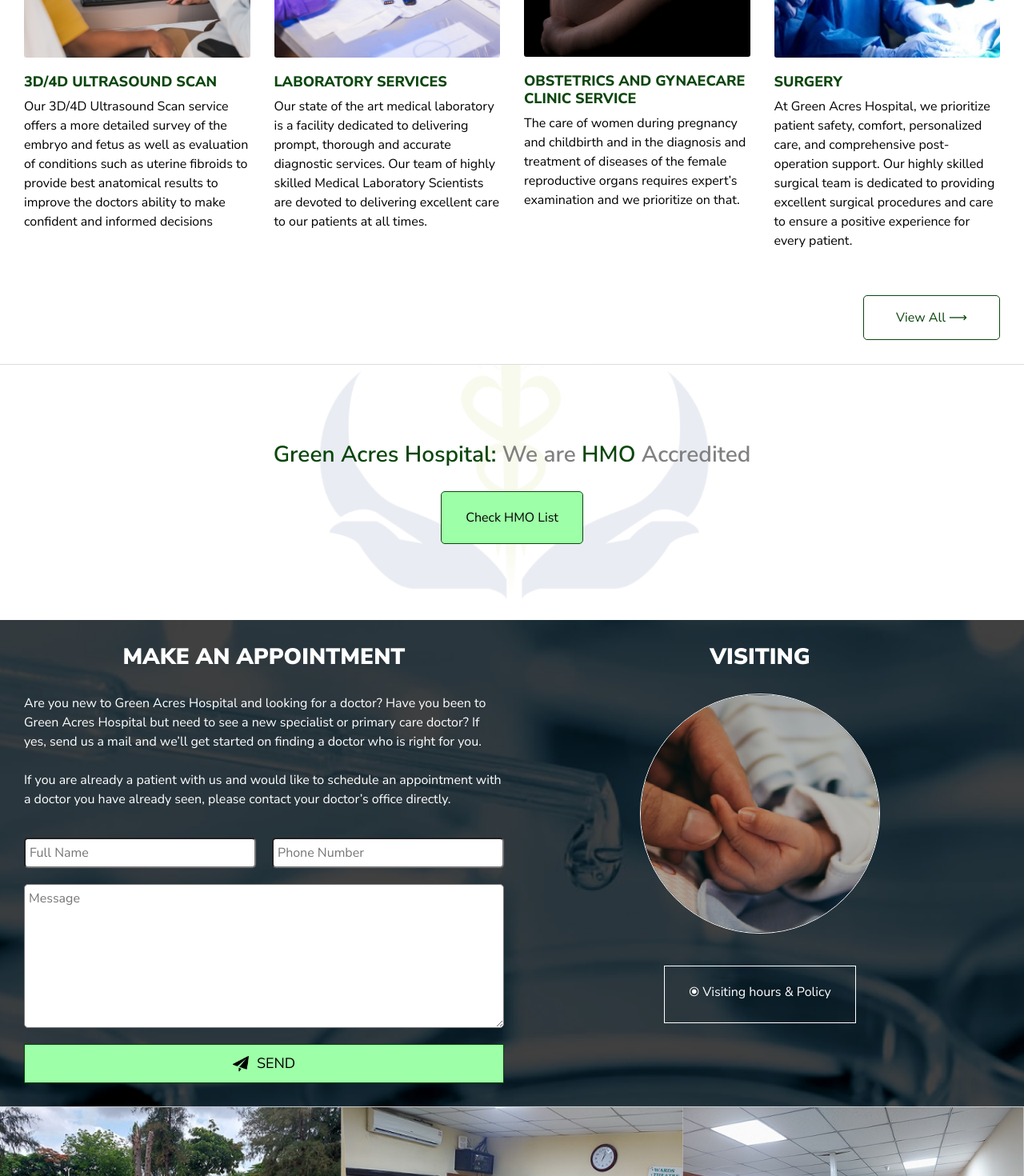
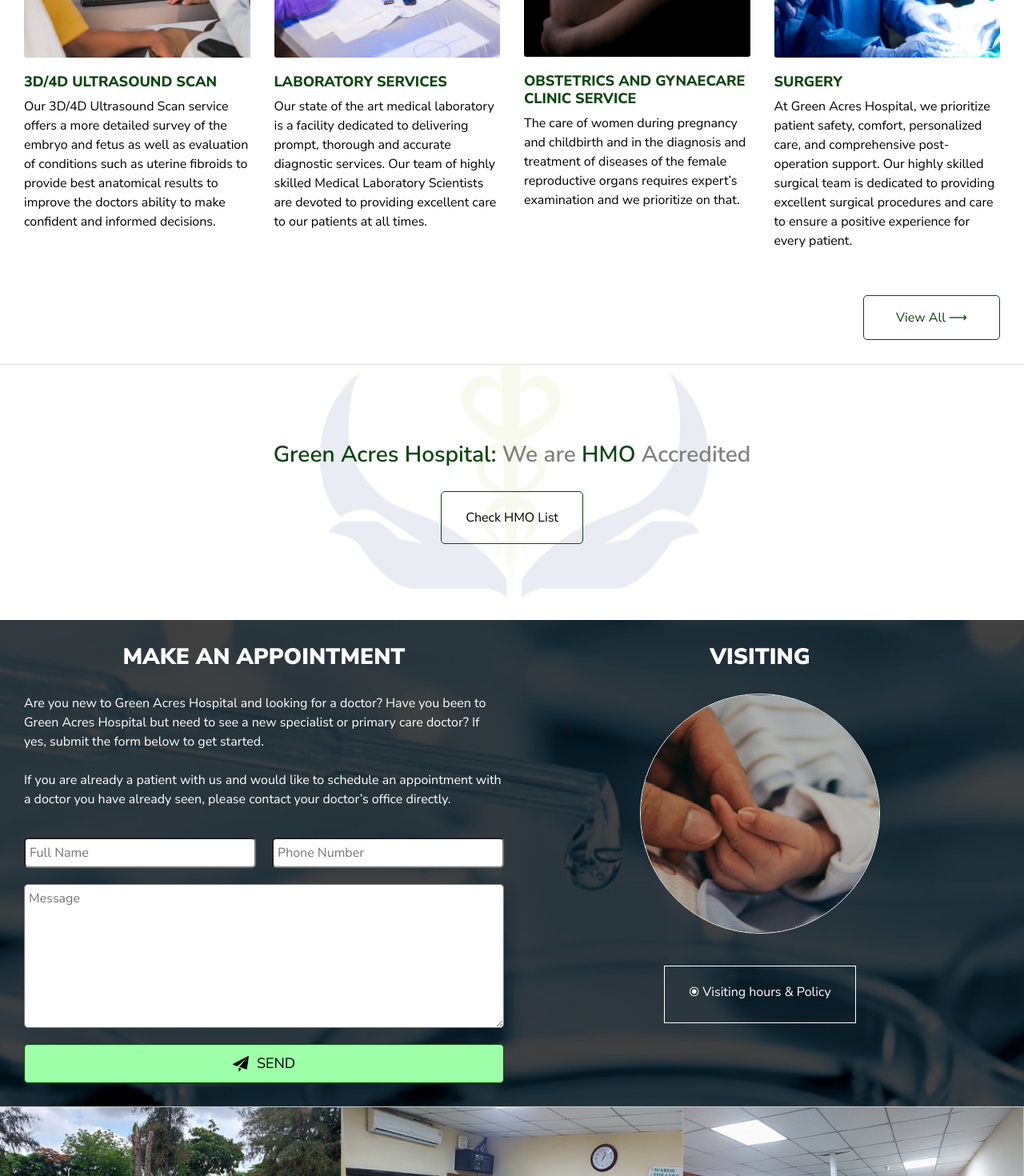
Before and after one commit to iamemmy/Greenacreshospital, a React (Vite) app: page / in a window 1280 px wide. Shown: the part 1560-3030 px from the top of the page at 80% size. Built offline with nearby package versions, Linux system fonts and the light colour scheme.

Commit message:
Commit
Commit

```diff
--- a/src/components/Appointment.jsx
+++ b/src/components/Appointment.jsx
@@ -9,8 +9,7 @@
             <h3>Make An Appointment</h3>
             <p>
                 Are you new to Green Acres Hospital and looking for a doctor? Have you been to Green Acres Hospital
-                but need to see a new specialist or primary care doctor? If yes, send us a mail and we’ll get started
-                on finding a doctor who is right for you.
+                but need to see a new specialist or primary care doctor? If yes, submit the form below to get started.
                 <br /><br />
                 If you are already a patient with us and would like to schedule an appointment with a doctor you have
                 already seen, please contact your doctor’s office directly.
--- a/src/components/Footer.jsx
+++ b/src/components/Footer.jsx
@@ -44,7 +44,7 @@
                 <a href="">
                     <img src={Icon3} alt="" />
                 </a>
-                <a href="">
+                <a href="https://www.facebook.com/profile.php?id=100063471673484">
                     <img src={Icon4} alt="" />
                 </a>
             </div>
--- a/src/components/Services.jsx
+++ b/src/components/Services.jsx
@@ -46,7 +46,7 @@
               <p>
                 Our 3D/4D Ultrasound Scan service offers a more detailed survey of the embryo and fetus
                 as well as evaluation of conditions such as uterine fibroids to provide best anatomical
-                results to improve the doctors ability to make confident and informed decisions
+                results to improve the doctors ability to make confident and informed decisions.
               </p>
             </div>
           </div>
@@ -60,7 +60,7 @@
               <p>
                 Our state of the art medical laboratory is a facility dedicated to delivering prompt, thorough
                 and accurate diagnostic services. Our team of highly skilled Medical Laboratory Scientists are
-                devoted to delivering excellent care to our patients at all times.
+                devoted to providing excellent care to our patients at all times.
               </p>
             </div>
           </div>
--- a/src/pages/Faqs.jsx
+++ b/src/pages/Faqs.jsx
@@ -40,7 +40,7 @@
   return (
     <React.Fragment>
         <div className="accordion" id="accordionExample">
-        {renderAccordionItem(0, 'Is Green Acres Hospital HMO accredited?', 'we are HMO Accredited, Below is the list of the HMOs in our Hospital: Reliance, Venus, Hygeia, Bastion, Kennedia, Leadway,MB & O, Prowealth')}
+        {renderAccordionItem(0, 'Is Green Acres Hospital HMO accredited?', 'We are HMO Accredited, Below is the list of the HMOs in our Hospital: Reliance, Venus, Hygeia, Bastion, Kennedia, Leadway,MB & O, Pro-wealth')}
         {renderAccordionItem(1, 'Where is Green Acres Hospital located?', 'Green Acres Hospital is located in Sunnyvale Homes Estate, Lokogoma, Abuja.')}
         {renderAccordionItem(2, 'What services do you offer?', 'Green Acres Hospital offer premium services including but not limited to 3D/4D Ultrasound Scan service, laboratory services, Gynaecare clinic service, multi-specialty clinic, surgery and cervical cancer screening.')}
         {renderAccordionItem(3, 'How do I book an appointment', 'To book an appointment with us, kindly click on the BOOK APPOINTMENT button at the header of this website.')}
--- a/src/pages/Gallery.jsx
+++ b/src/pages/Gallery.jsx
@@ -34,18 +34,18 @@
           </div>
           <div>
             <h4>Our Theatre</h4>
-            <iframe width="560" height="315" src="https://www.youtube.com/embed/qKQs9bcLhQ4" title="YouTube video player" frameborder="0" allow="accelerometer; autoplay; clipboard-write; encrypted-media; gyroscope; picture-in-picture; web-share" allowfullscreen></iframe>
+            <iframe width="560" height="315" src="https://www.youtube.com/embed/BBk8-YGXz0E" title="YouTube video player" frameborder="0" allow="accelerometer; autoplay; clipboard-write; encrypted-media; gyroscope; picture-in-picture; web-share" allowfullscreen></iframe>
+          </div>
+          <div>
+            <h4>Our Consulting Room</h4>
+            <iframe width="560" height="315" src="https://www.youtube.com/embed/BgdzMfZ7CK8" title="YouTube video player" frameborder="0" allow="accelerometer; autoplay; clipboard-write; encrypted-media; gyroscope; picture-in-picture; web-share" allowfullscreen></iframe>
           </div>
           <div>
             <h4>Our Laboratory</h4>
-            <iframe width="560" height="315" src="https://www.youtube.com/embed/qKQs9bcLhQ4" title="YouTube video player" frameborder="0" allow="accelerometer; autoplay; clipboard-write; encrypted-media; gyroscope; picture-in-picture; web-share" allowfullscreen></iframe>
+            <iframe width="560" height="315" src="https://www.youtube.com/embed/L-e_jlL3stY" title="YouTube video player" frameborder="0" allow="accelerometer; autoplay; clipboard-write; encrypted-media; gyroscope; picture-in-picture; web-share" allowfullscreen></iframe>
           </div>
           <div>
             <h4>Our Labour Room</h4>
-            <iframe width="560" height="315" src="https://www.youtube.com/embed/qKQs9bcLhQ4" title="YouTube video player" frameborder="0" allow="accelerometer; autoplay; clipboard-write; encrypted-media; gyroscope; picture-in-picture; web-share" allowfullscreen></iframe>
-          </div>
-          <div>
-            <h4>Our Offices</h4>
             <iframe width="560" height="315" src="https://www.youtube.com/embed/qKQs9bcLhQ4" title="YouTube video player" frameborder="0" allow="accelerometer; autoplay; clipboard-write; encrypted-media; gyroscope; picture-in-picture; web-share" allowfullscreen></iframe>
           </div>
         </div>
--- a/src/pages/Servicespage.jsx
+++ b/src/pages/Servicespage.jsx
@@ -41,7 +41,7 @@
                         <p>
                             Our 3D/4D Ultrasound Scan service offers a more detailed survey of the embryo and fetus
                             as well as evaluation of conditions such as uterine fibroids to provide best anatomical
-                            results to improve the doctors ability to make confident and informed decisions
+                            results to improve the doctors ability to make confident and informed decisions.
                         </p>
                     </div>
                 </div>
@@ -54,7 +54,7 @@
                         <p>
                             Our state of the art medical laboratory is a facility dedicated to delivering prompt, thorough
                             and accurate diagnostic services. Our team of highly skilled Medical Laboratory Scientists are
-                            devoted to delivering excellent care to our patients at all times.
+                            devoted to providing excellent care to our patients at all times.
                         </p>
                     </div>
                 </div>
@@ -108,9 +108,7 @@
                         <p>
                             Our unique colposcopy practice offers evaluation for women who have had a positive cervical
                             cancer screening test, either by Pap smear, liquid based cytology or Human Papilloma Virus
-                            testing. Colposcopy offers a detailed evaluation of the cervix, allowing for samples to be
-                            taken from any abnormal areas that may be seen during the colposcopic evaluation. <br />
-                            HPV vaccination is also available for eligible females.
+                            testing. HPV vaccination is also available for eligible females.
                         </p>
                     </div>
                 </div>
--- a/src/style/_accredit.scss
+++ b/src/style/_accredit.scss
@@ -31,7 +31,7 @@
     }
     a {
         color: getColor(color01);
-        background-color: getColor(color03);
+        background-color: transparent;
         border: 1px solid getColor(color04);
         padding: 20px 30px;
         text-decoration: none;
--- a/src/style/_appointment.scss
+++ b/src/style/_appointment.scss
@@ -30,6 +30,10 @@
             text-transform: uppercase;
             text-align: center;
             color: getColor(color02);
+            @include mobile {
+                width: 100%;
+                text-align: start;
+            }
             @include mini-mobile {
                 font-size: 23px;
             }
@@ -69,6 +73,7 @@
             }
             button {
                 border: 1px solid getColor(color04);
+                border-radius: 5px;
                 padding: 10px;
                 font-size: 18px;
                 background-color: getColor(color03);
--- a/src/style/_module.scss
+++ b/src/style/_module.scss
@@ -20,7 +20,8 @@
     color03: #9dffa7,
     color04: #0a460d,
     color05: #808080,
-    color06: #dddddd
+    color06: #dddddd,
+    color07: #f1f0f6
 );
 
 // Mixin
--- a/src/style/main.css
+++ b/src/style/main.css
@@ -552,7 +552,7 @@
 }
 .accredit a {
   color: #000000;
-  background-color: #9dffa7;
+  background-color: transparent;
   border: 1px solid #0a460d;
   padding: 20px 30px;
   text-decoration: none;
@@ -609,6 +609,12 @@
   text-align: center;
   color: #ffffff;
 }
+@media (max-width: 660.1px) {
+  .appointment-2 .appointment-top h3 {
+    width: 100%;
+    text-align: start;
+  }
+}
 @media (max-width: 490.1px) {
   .appointment-2 .appointment-top h3 {
     font-size: 23px;
@@ -652,6 +658,7 @@
 }
 .appointment-2 .appointment-top .appointment-form button {
   border: 1px solid #0a460d;
+  border-radius: 5px;
   padding: 10px;
   font-size: 18px;
   background-color: #9dffa7;
@@ -1845,10 +1852,15 @@
 }
 
 .accordion {
+  padding: 30px;
   margin-top: 100px;
 }
 @media (max-width: 660.1px) {
   .accordion {
     margin-top: 85px;
   }
+}
+.accordion .accordion-item h2 button {
+  background: #f1f0f6;
+  font-weight: 600;
 }/*# sourceMappingURL=main.css.map */
```
Also changed, not shown: src/style/_faqs.scss (+9 -0 lines), 1 other file (tests, documents, lock files or other folders).
